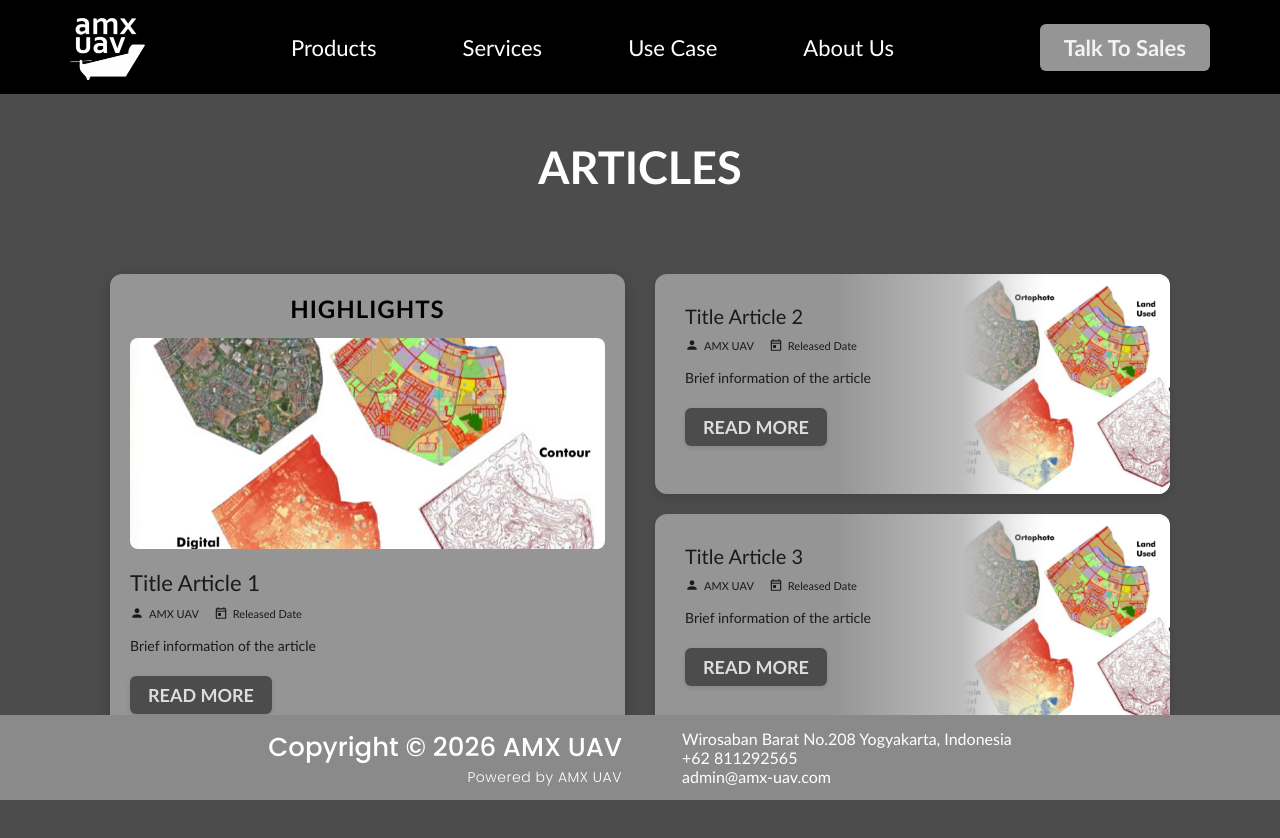
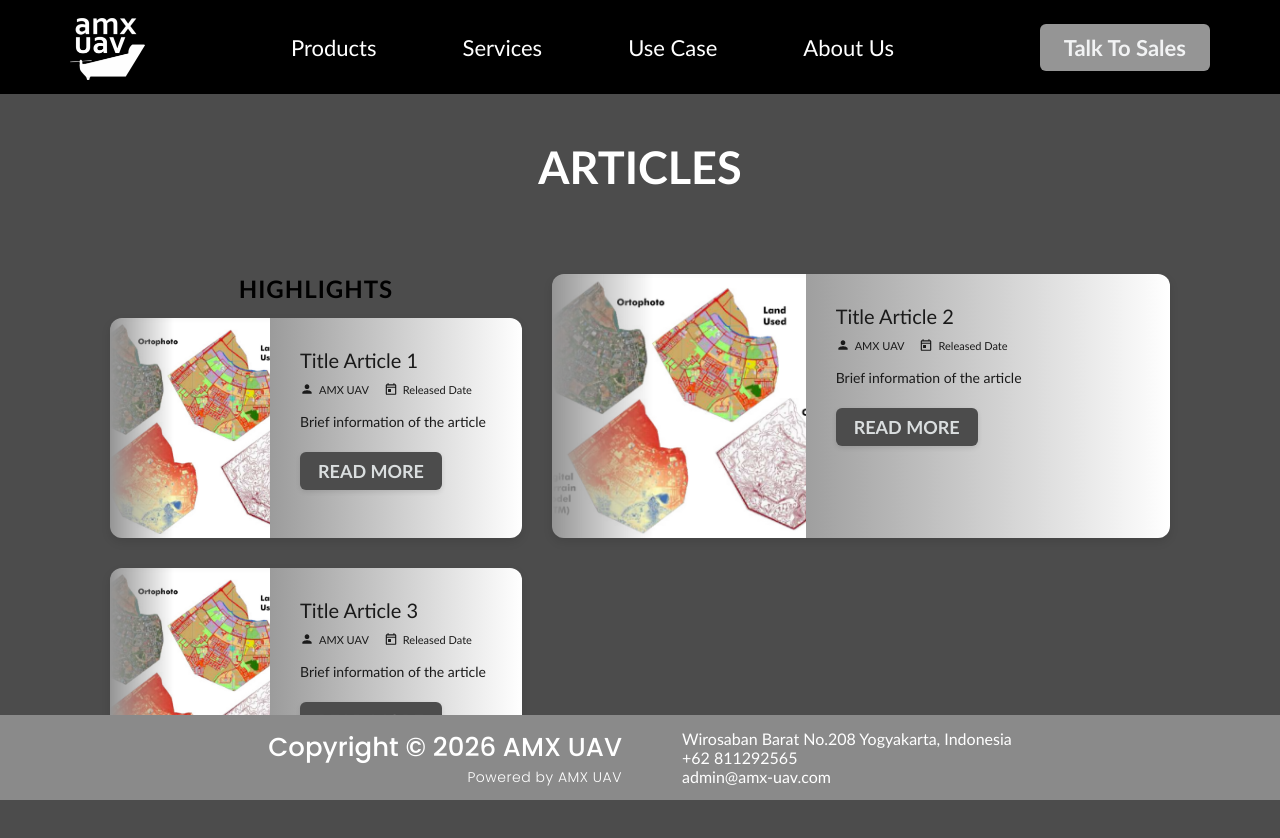
Before and after one commit to nasgmr/website-amx-next, a Next.js app: page /about-us/articles in a window 1280 px wide. Shown: the top 838 px of the page. Built offline with nearby package versions, Linux system fonts and the light colour scheme; a web font is replaced by a local one.

Commit message:
fix: highlight card article

```diff
--- a/src/app/about-us/articles/page.js
+++ b/src/app/about-us/articles/page.js
@@ -8,84 +8,77 @@ export default function ArticlesPage() {
     <main className="articles-section">
       <h1 className="articles-title">ARTICLES</h1>
 
-      <div className="articles-grid-container" style={{ display: 'grid', gridTemplateColumns: '1fr 1fr', gap: '30px', alignItems: 'stretch' }}>
+      <div className="articles-grid-container">
 
-        {/* Left Column: Highlight Article */}
-        <div className="articles-highlight-col" style={{ display: 'flex', height: '100%' }}>
-          <div className="highlight-card" style={{ display: 'flex', flexDirection: 'column', height: '100%', flexGrow: 1, width: '100%' }}>
+        {/* Highlight Article */}
+        <div className="articles-highlight-col">
           <h4 className="highlight-title" style={{ fontWeight: 600 }}>HIGHLIGHTS</h4>
-
-            {/* height: 0 & minHeight: 0 memaksa container ini mengikuti space yang tersedia dari kolom kanan */}
-            <div className="highlight-image-placeholder" style={{ flexGrow: 1, height: 0, minHeight: 0, display: 'flex', overflow: 'hidden' }}>
+          <div className="list-card">
+            <div className="list-card-image">
               {/* eslint-disable-next-line @next/next/no-img-element */}
-              <img src="/img/Use Case - Land Use.png" alt="Highlight Article" style={{ width: '100%', height: '100%', objectFit: 'cover' }} />
+              <img src="/img/Use Case - Land Use.png" alt="Highlight Article" />
             </div>
-
-            <div className="highlight-content">
+            <div className="list-card-content">
               <h3>Title Article 1</h3>
               <div className="article-meta">
                 <span className="meta-item">
-                  <svg width="14" height="14" viewBox="0 0 24 24" fill="currentColor" xmlns="http://www.w3.org/2000/svg"><path d="M12 12c2.21 0 4-1.79 4-4s-1.79-4-4-4-4 1.79-4 4 1.79 4 4 4zm0 2c-2.67 0-8 1.34-8 4v2h16v-2c0-2.66-5.33-4-8-4z"/></svg>
+                  <svg width="14" height="14" viewBox="0 0 24 24" fill="currentColor"><path d="M12 12c2.21 0 4-1.79 4-4s-1.79-4-4-4-4 1.79-4 4 1.79 4 4 4zm0 2c-2.67 0-8 1.34-8 4v2h16v-2c0-2.66-5.33-4-8-4z"/></svg>
                   AMX UAV
                 </span>
                 <span className="meta-item">
-                  <svg width="14" height="14" viewBox="0 0 24 24" fill="currentColor" xmlns="http://www.w3.org/2000/svg"><path d="M19 4h-1V2h-2v2H8V2H6v2H5c-1.11 0-1.99.9-1.99 2L3 20a2 2 0 002 2h14c1.1 0 2-.9 2-2V6c0-1.1-.9-2-2-2zm0 16H5V10h14v10zm0-12H5V6h14v2z"/><path d="M7 12h5v5H7z"/></svg>
+                  <svg width="14" height="14" viewBox="0 0 24 24" fill="currentColor"><path d="M19 4h-1V2h-2v2H8V2H6v2H5c-1.11 0-1.99.9-1.99 2L3 20a2 2 0 002 2h14c1.1 0 2-.9 2-2V6c0-1.1-.9-2-2-2zm0 16H5V10h14v10zm0-12H5V6h14v2z"/><path d="M7 12h5v5H7z"/></svg>
                   Released Date
                 </span>
               </div>
-
               <p className="article-brief">Brief information of the article</p>
               <a href="/about-us/articles/article-1" className="btn-read-more">Read More</a>
             </div>
           </div>
         </div>
 
-        {/* Right Column: List Articles */}
-        <div className="articles-list-col">
         {/* Article 2 */}
         <div className="list-card">
+          <div className="list-card-image">
+            {/* eslint-disable-next-line @next/next/no-img-element */}
+            <img src="/img/Use Case - Land Use.png" alt="List Article" />
+          </div>
           <div className="list-card-content">
             <h3>Title Article 2</h3>
             <div className="article-meta">
               <span className="meta-item">
-                  <svg width="14" height="14" viewBox="0 0 24 24" fill="currentColor" xmlns="http://www.w3.org/2000/svg"><path d="M12 12c2.21 0 4-1.79 4-4s-1.79-4-4-4-4 1.79-4 4 1.79 4 4 4zm0 2c-2.67 0-8 1.34-8 4v2h16v-2c0-2.66-5.33-4-8-4z"/></svg>
+                <svg width="14" height="14" viewBox="0 0 24 24" fill="currentColor"><path d="M12 12c2.21 0 4-1.79 4-4s-1.79-4-4-4-4 1.79-4 4 1.79 4 4 4zm0 2c-2.67 0-8 1.34-8 4v2h16v-2c0-2.66-5.33-4-8-4z"/></svg>
                 AMX UAV
               </span>
               <span className="meta-item">
-                  <svg width="14" height="14" viewBox="0 0 24 24" fill="currentColor" xmlns="http://www.w3.org/2000/svg"><path d="M19 4h-1V2h-2v2H8V2H6v2H5c-1.11 0-1.99.9-1.99 2L3 20a2 2 0 002 2h14c1.1 0 2-.9 2-2V6c0-1.1-.9-2-2-2zm0 16H5V10h14v10zm0-12H5V6h14v2z"/><path d="M7 12h5v5H7z"/></svg>
+                <svg width="14" height="14" viewBox="0 0 24 24" fill="currentColor"><path d="M19 4h-1V2h-2v2H8V2H6v2H5c-1.11 0-1.99.9-1.99 2L3 20a2 2 0 002 2h14c1.1 0 2-.9 2-2V6c0-1.1-.9-2-2-2zm0 16H5V10h14v10zm0-12H5V6h14v2z"/><path d="M7 12h5v5H7z"/></svg>
                 Released Date
               </span>
             </div>
             <p className="article-brief">Brief information of the article</p>
             <a href="/about-us/articles/article-2" className="btn-read-more">Read More</a>
           </div>
-            <div className="list-card-image">
-              {/* eslint-disable-next-line @next/next/no-img-element */}
-              <img src="/img/Use Case - Land Use.png" alt="List Article" style={{ width: '100%', height: '100%', objectFit: 'cover' }} />
-            </div>
         </div>
 
         {/* Article 3 */}
         <div className="list-card">
+          <div className="list-card-image">
+            {/* eslint-disable-next-line @next/next/no-img-element */}
+            <img src="/img/Use Case - Land Use.png" alt="List Article" />
+          </div>
           <div className="list-card-content">
             <h3>Title Article 3</h3>
             <div className="article-meta">
               <span className="meta-item">
-                  <svg width="14" height="14" viewBox="0 0 24 24" fill="currentColor" xmlns="http://www.w3.org/2000/svg"><path d="M12 12c2.21 0 4-1.79 4-4s-1.79-4-4-4-4 1.79-4 4 1.79 4 4 4zm0 2c-2.67 0-8 1.34-8 4v2h16v-2c0-2.66-5.33-4-8-4z"/></svg>
+                <svg width="14" height="14" viewBox="0 0 24 24" fill="currentColor"><path d="M12 12c2.21 0 4-1.79 4-4s-1.79-4-4-4-4 1.79-4 4 1.79 4 4 4zm0 2c-2.67 0-8 1.34-8 4v2h16v-2c0-2.66-5.33-4-8-4z"/></svg>
                 AMX UAV
               </span>
               <span className="meta-item">
-                  <svg width="14" height="14" viewBox="0 0 24 24" fill="currentColor" xmlns="http://www.w3.org/2000/svg"><path d="M19 4h-1V2h-2v2H8V2H6v2H5c-1.11 0-1.99.9-1.99 2L3 20a2 2 0 002 2h14c1.1 0 2-.9 2-2V6c0-1.1-.9-2-2-2zm0 16H5V10h14v10zm0-12H5V6h14v2z"/><path d="M7 12h5v5H7z"/></svg>
+                <svg width="14" height="14" viewBox="0 0 24 24" fill="currentColor"><path d="M19 4h-1V2h-2v2H8V2H6v2H5c-1.11 0-1.99.9-1.99 2L3 20a2 2 0 002 2h14c1.1 0 2-.9 2-2V6c0-1.1-.9-2-2-2zm0 16H5V10h14v10zm0-12H5V6h14v2z"/><path d="M7 12h5v5H7z"/></svg>
                 Released Date
               </span>
             </div>
             <p className="article-brief">Brief information of the article</p>
             <a href="/about-us/articles/article-3" className="btn-read-more">Read More</a>
-            </div>
-            <div className="list-card-image">
-              {/* eslint-disable-next-line @next/next/no-img-element */}
-              <img src="/img/Use Case - Land Use.png" alt="List Article" style={{ width: '100%', height: '100%', objectFit: 'cover' }} />
-            </div>
           </div>
         </div>
 
```
Lines whose indentation alone changed are shown as unchanged.
